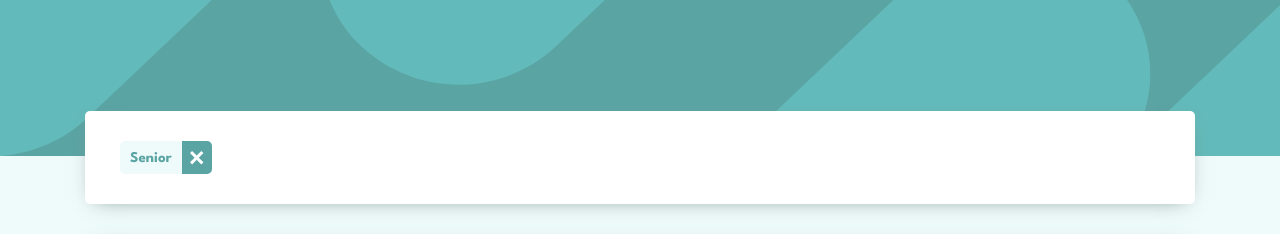
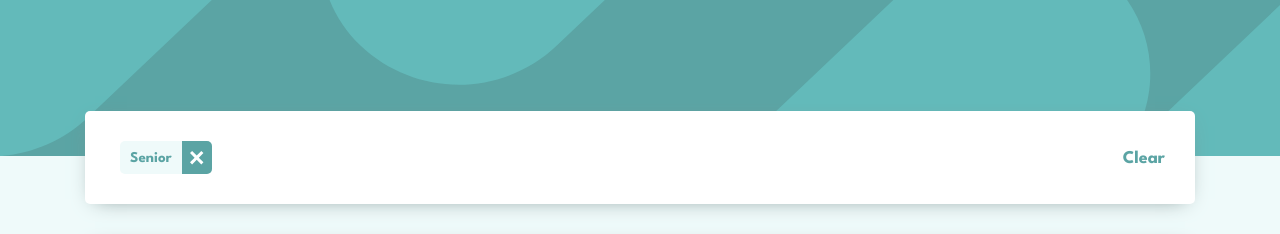
Before and after one commit to AndyGuit/frontend-mentor-challenges, a React (Create React App) app in the folder static-job-listings/: page / in a window 1280 px wide. Both pictures are taken after a click on the element "Senior". Shown: the top 234 px of the page. Built offline with nearby package versions, Linux system fonts and the light colour scheme.

Commit message:
feat: add clear all filters button

```diff
--- a/static-job-listings/src/components/JobFilters/JobFilters.module.scss
+++ b/static-job-listings/src/components/JobFilters/JobFilters.module.scss
@@ -55,3 +55,23 @@
     }
   }
 }
+
+.clearBtn {
+  position: absolute;
+  top: 50%;
+  right: 30px;
+  transform: translateY(-50%);
+
+  border: none;
+  background: transparent;
+
+  font-size: 1.2em;
+  font-weight: 700;
+  color: $primary-text;
+
+  cursor: pointer;
+
+  &:hover {
+    text-decoration: underline;
+  }
+}
--- a/static-job-listings/src/components/JobFilters/index.jsx
+++ b/static-job-listings/src/components/JobFilters/index.jsx
@@ -2,7 +2,7 @@ import React from 'react';
 
 import styles from './JobFilters.module.scss';
 
-const JobFilters = ({ filters, removeFilter }) => {
+const JobFilters = ({ filters, removeFilter, setFilters }) => {
   if (!filters.length) return;
 
   return (
@@ -24,6 +24,9 @@ const JobFilters = ({ filters, removeFilter }) => {
             </span>
           );
         })}
+        <button onClick={() => setFilters([])} className={styles.clearBtn}>
+          Clear
+        </button>
       </div>
     </div>
   );
--- a/static-job-listings/src/components/JobList/index.jsx
+++ b/static-job-listings/src/components/JobList/index.jsx
@@ -69,7 +69,11 @@ const JobList = () => {
   return (
     <div className={styles.JobListBlock}>
       <ul className="job-list">
-        <JobFilters removeFilter={removeFilter} filters={filters} />
+        <JobFilters
+          setFilters={setFilters}
+          removeFilter={removeFilter}
+          filters={filters}
+        />
         {filteredData.map(job => (
           <JobListItem addFilter={addFilter} key={job.id} {...job} />
         ))}
```
